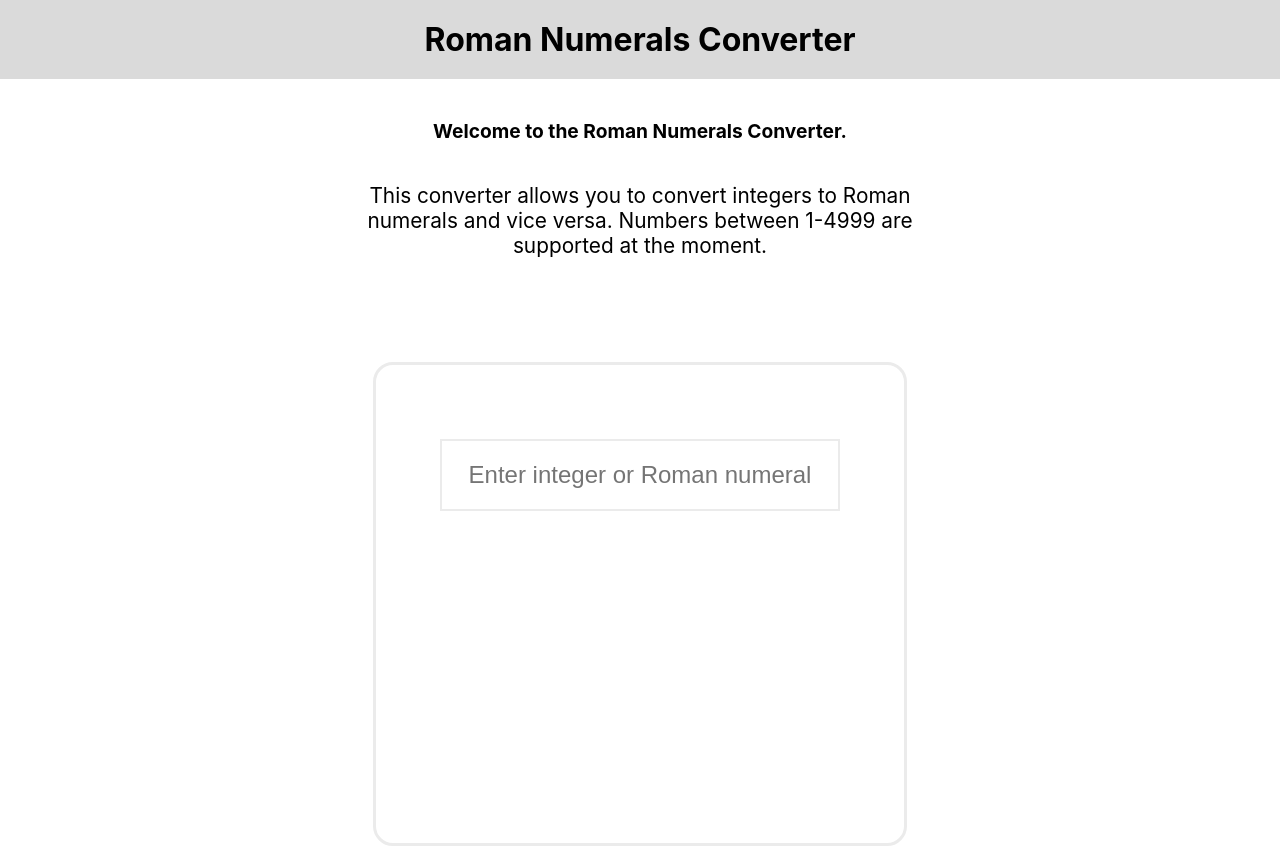
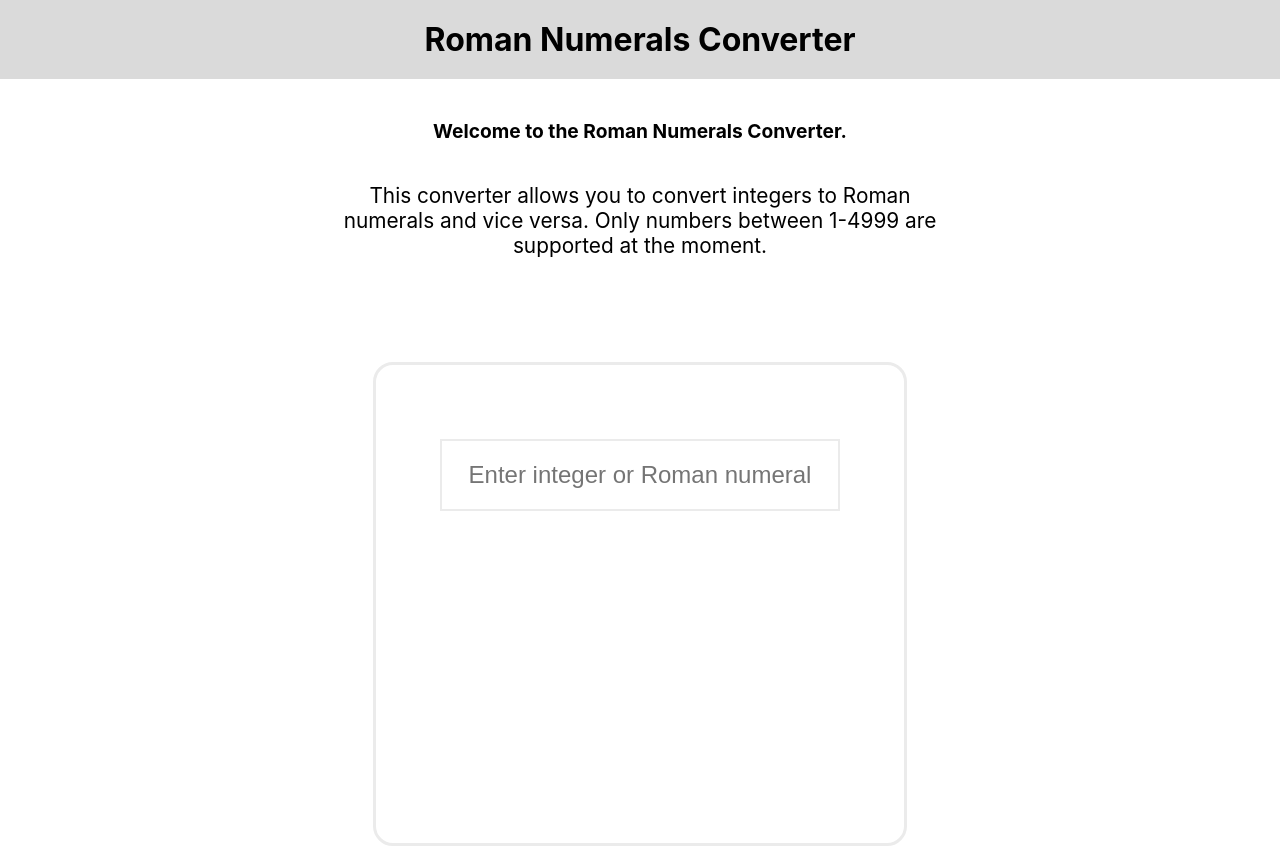
Before and after one commit to walen007/optiopay-coding-challenge, a React (Create React App) app: page / in a window 1280 px wide. Built offline with nearby package versions, Linux system fonts and the light colour scheme.

Commit message:
Update Instruction

```diff
--- a/src/components/organisms/RomanNumeralsConverter/index.js
+++ b/src/components/organisms/RomanNumeralsConverter/index.js
@@ -10,7 +10,7 @@ const INTRO = 'Welcome to the Roman Numerals Converter.';
 const INSTRUCTION = `
   This converter allows you to convert integers to Roman
   numerals and vice versa.
-  Numbers between 1-4999 are supported at the moment.
+  Only numbers between 1-4999 are supported at the moment.
 `;
 
 const Converter = ({ id }) => {
```
